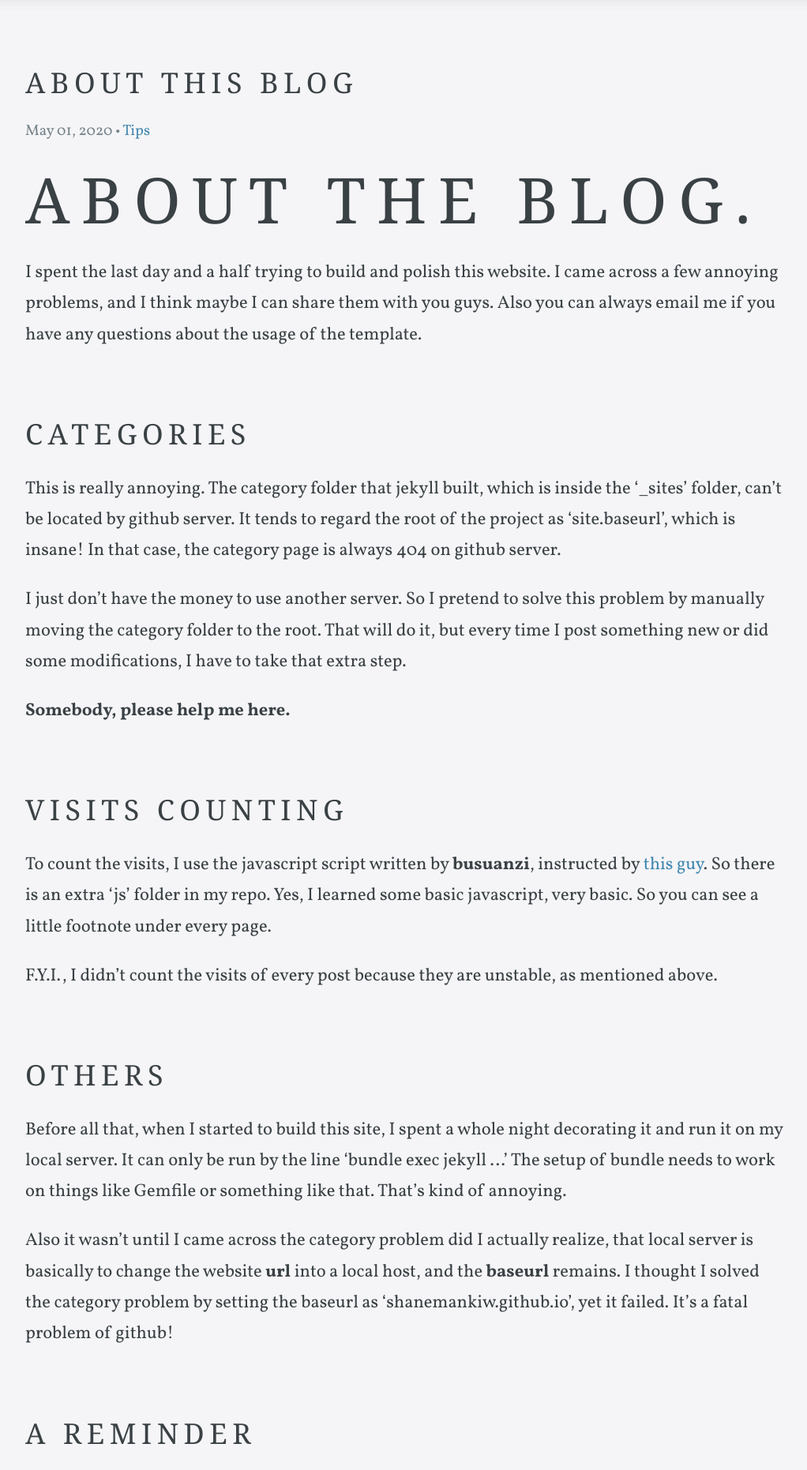
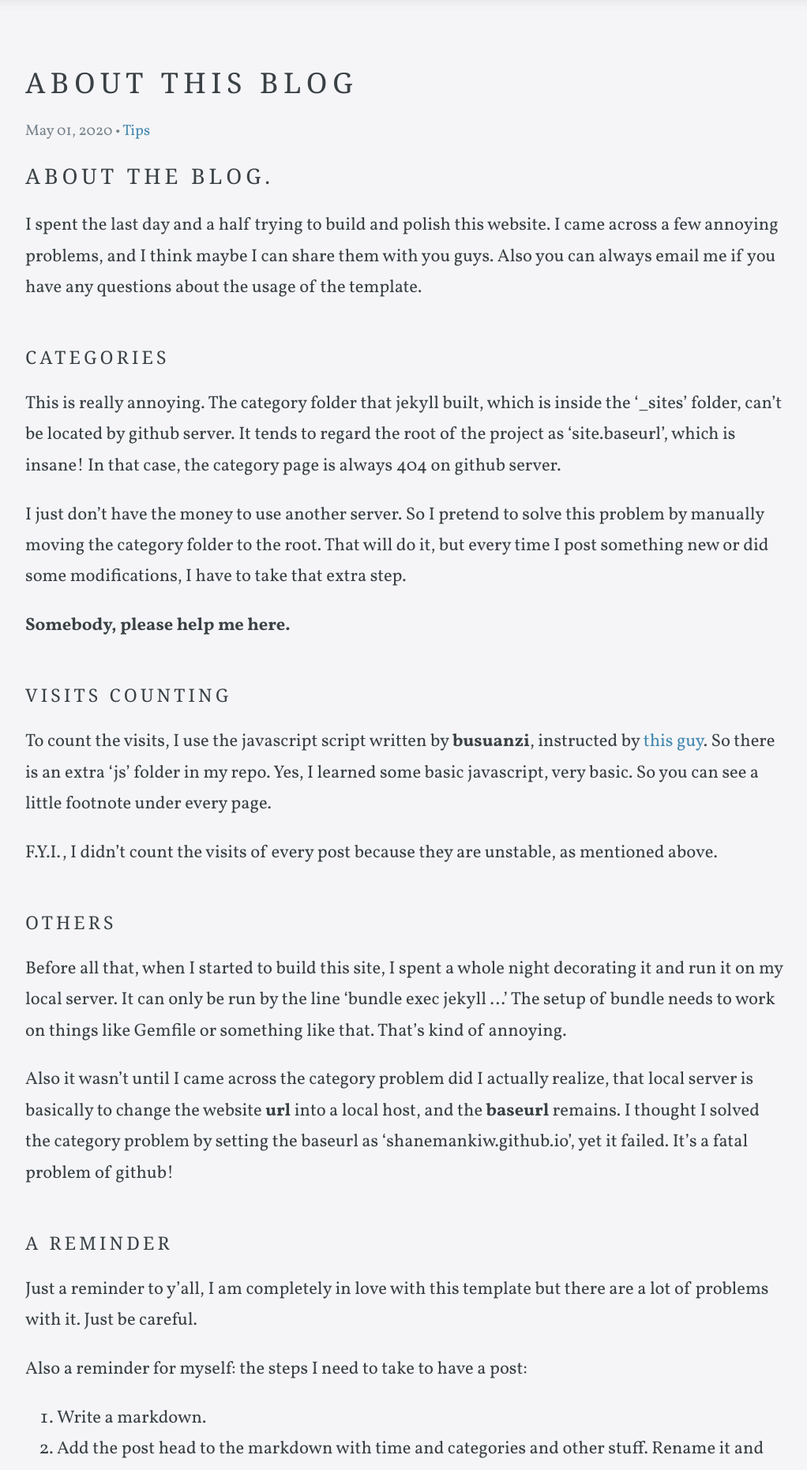
Before and after one commit to shanemankiw/shanemankiw.github.io, a Jekyll site: the page built from _posts/2020-05-01-test-it-out.md, in a window 1280 px wide. Shown: the part 422-2284 px from the top of the page at 79% size, without its empty margins (128-1150 px from the left). Built offline with Jekyll 4.4.1, drawn with Linux system fonts in a browser that asks for light colours; some web fonts are replaced; comment, search, counter and statistics services are not loaded.

```diff
--- a/_posts/2020-05-01-test-it-out.md
+++ b/_posts/2020-05-01-test-it-out.md
@@ -8,11 +8,11 @@ image: /assets/white.png
 large_header: false
 ---
 
-# About the Blog.
+### About the Blog.
 
 I spent the last day and a half trying to build and polish this website. I came across a few annoying problems, and I think maybe I can share them with you guys. Also you can always email me if you have any questions about the usage of the template.
 
-## Categories
+#### Categories
 
 This is really annoying. The category folder that jekyll built, which is inside the '_sites' folder, can't be located by github server. It tends to regard the root of the project as 'site.baseurl', which is insane! In that case, the category page is always 404 on github server.
 
@@ -20,19 +20,19 @@ I just don't have the money to use another server. So I pretend to solve this pr
 
 **Somebody, please help me here.**
 
-## Visits Counting
+#### Visits Counting
 
 To count the visits, I use the javascript script written by **busuanzi**,  instructed by [this guy](https://www.dazhuanlan.com/2019/12/05/5de7f1780d67f/). So there is an extra 'js' folder in my repo. Yes, I learned some basic javascript, very basic.  So you can see a little footnote under every page.
 
 F.Y.I., I didn't count the visits of every post because they are unstable, as mentioned above.
 
-## Others
+#### Others
 
 Before all that, when I started to build this site, I spent a whole night decorating it and run it on my local server. It can only be run by the line 'bundle exec jekyll ...'  The setup of bundle needs to work on things like Gemfile or something like that. That's kind of annoying.
 
 Also it wasn't until I came across the category problem did I actually realize, that local server is basically to change the website **url** into a local host, and the **baseurl** remains. I thought I solved the category problem by setting the baseurl as 'shanemankiw.github.io', yet it failed. It's a fatal problem of github!
 
-## A Reminder
+#### A Reminder
 
 Just a reminder to y'all, I am completely in love with this template but there are a lot of problems with it. Just be careful.
 
```
Also changed, not shown: _posts/2020-05-02-smoothing-papers.md (+1 -1 lines), 8 other files.
